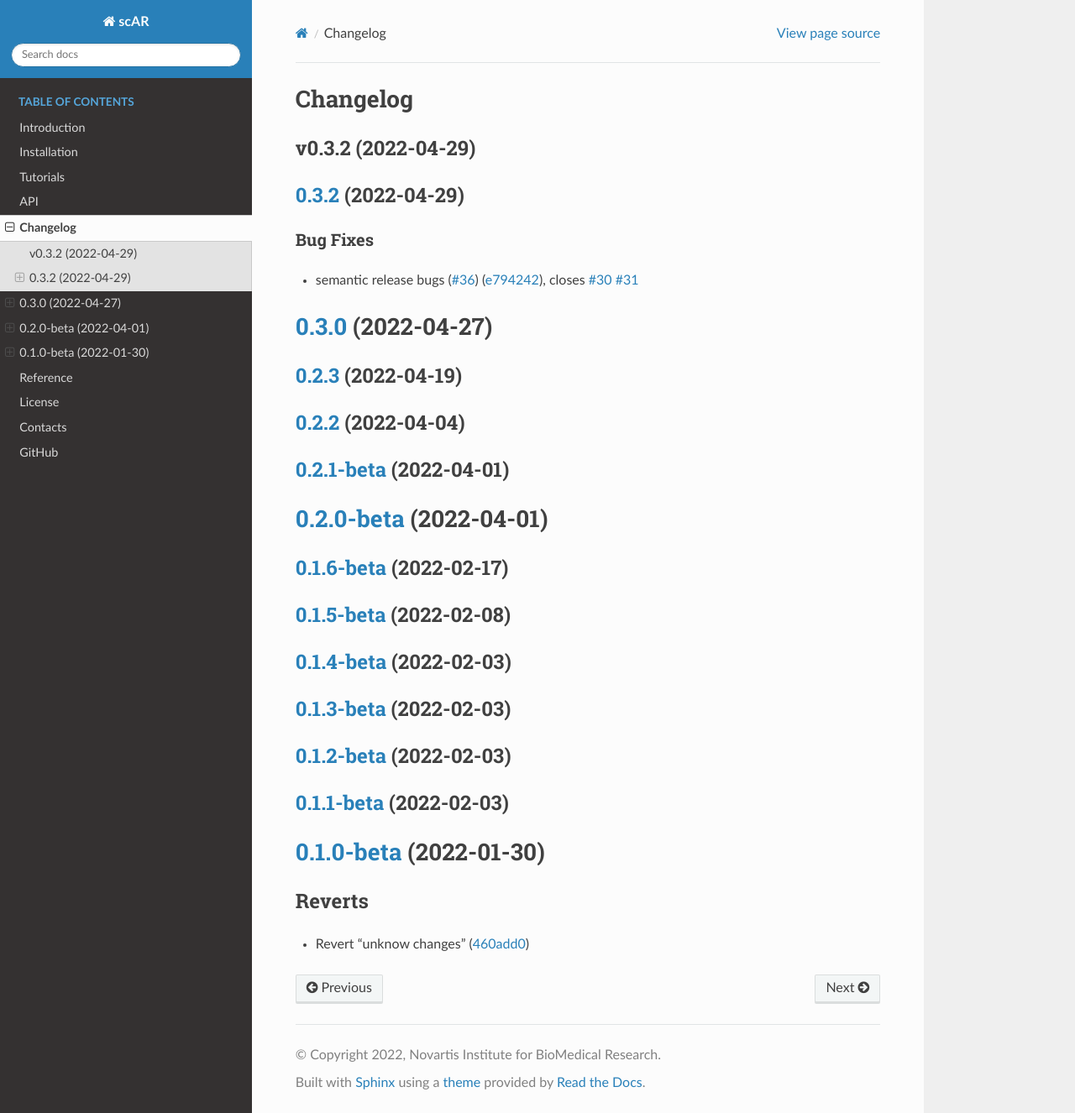
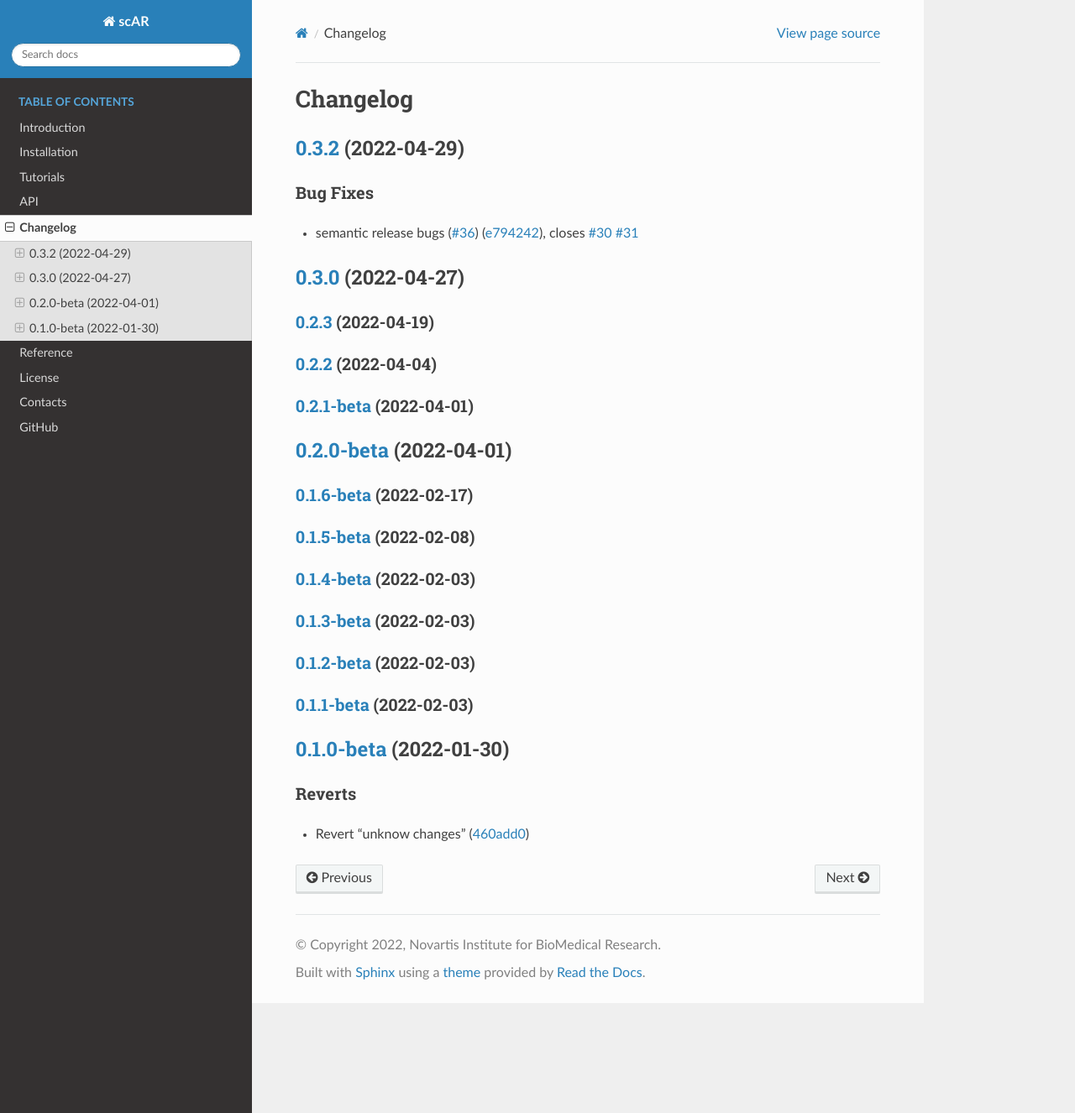
Before and after one commit to Novartis/scar, a Sphinx documentation site: the page built from docs/Release_notes.md, in a window 1280 px wide and 1326 px high. Shown: the whole window at 84% size. Built offline with Sphinx 7.4.7 and the Read the Docs theme 2.0.0, drawn with Linux system fonts in a browser that asks for light colours; pages that are not in the unit, such as notebooks, are missing from menus.

Commit message:
update Release_notes.md

```diff
--- a/docs/Release_notes.md
+++ b/docs/Release_notes.md
@@ -1,8 +1,6 @@
 # Changelog
 
 <!--next-version-placeholder-->
-
-## v0.3.2 (2022-04-29)
 
 
 ## [0.3.2](https://github.com/Novartis/scAR/compare/v0.3.0...v0.3.2) (2022-04-29)
@@ -14,51 +12,51 @@
 
 
 
-# [0.3.0](https://github.com/Novartis/scAR/compare/v0.2.3...v0.3.0) (2022-04-27)
+## [0.3.0](https://github.com/Novartis/scAR/compare/v0.2.3...v0.3.0) (2022-04-27)
 
 
 
-## [0.2.3](https://github.com/Novartis/scAR/compare/v0.2.2...v0.2.3) (2022-04-19)
+### [0.2.3](https://github.com/Novartis/scAR/compare/v0.2.2...v0.2.3) (2022-04-19)
 
 
 
-## [0.2.2](https://github.com/Novartis/scAR/compare/v0.2.1-beta...v0.2.2) (2022-04-04)
+### [0.2.2](https://github.com/Novartis/scAR/compare/v0.2.1-beta...v0.2.2) (2022-04-04)
 
 
 
-## [0.2.1-beta](https://github.com/Novartis/scAR/compare/v0.2.0-beta...v0.2.1-beta) (2022-04-01)
+### [0.2.1-beta](https://github.com/Novartis/scAR/compare/v0.2.0-beta...v0.2.1-beta) (2022-04-01)
 
 
 
-# [0.2.0-beta](https://github.com/Novartis/scAR/compare/v0.1.6-beta...v0.2.0-beta) (2022-04-01)
+## [0.2.0-beta](https://github.com/Novartis/scAR/compare/v0.1.6-beta...v0.2.0-beta) (2022-04-01)
 
 
 
-## [0.1.6-beta](https://github.com/Novartis/scAR/compare/v0.1.5-beta...v0.1.6-beta) (2022-02-17)
+### [0.1.6-beta](https://github.com/Novartis/scAR/compare/v0.1.5-beta...v0.1.6-beta) (2022-02-17)
 
 
 
-## [0.1.5-beta](https://github.com/Novartis/scAR/compare/v0.1.4-beta...v0.1.5-beta) (2022-02-08)
+### [0.1.5-beta](https://github.com/Novartis/scAR/compare/v0.1.4-beta...v0.1.5-beta) (2022-02-08)
 
 
 
-## [0.1.4-beta](https://github.com/Novartis/scAR/compare/v0.1.3-beta...v0.1.4-beta) (2022-02-03)
+### [0.1.4-beta](https://github.com/Novartis/scAR/compare/v0.1.3-beta...v0.1.4-beta) (2022-02-03)
 
 
 
-## [0.1.3-beta](https://github.com/Novartis/scAR/compare/v0.1.2-beta...v0.1.3-beta) (2022-02-03)
+### [0.1.3-beta](https://github.com/Novartis/scAR/compare/v0.1.2-beta...v0.1.3-beta) (2022-02-03)
 
 
 
-## [0.1.2-beta](https://github.com/Novartis/scAR/compare/v0.1.1-beta...v0.1.2-beta) (2022-02-03)
+### [0.1.2-beta](https://github.com/Novartis/scAR/compare/v0.1.1-beta...v0.1.2-beta) (2022-02-03)
 
 
 
-## [0.1.1-beta](https://github.com/Novartis/scAR/compare/v0.1.0-beta...v0.1.1-beta) (2022-02-03)
+### [0.1.1-beta](https://github.com/Novartis/scAR/compare/v0.1.0-beta...v0.1.1-beta) (2022-02-03)
 
 
 
-# [0.1.0-beta](https://github.com/Novartis/scAR/compare/460add0996eb49ec302fcde0e650f84df4f9e4c0...v0.1.0-beta) (2022-01-30)
+## [0.1.0-beta](https://github.com/Novartis/scAR/compare/460add0996eb49ec302fcde0e650f84df4f9e4c0...v0.1.0-beta) (2022-01-30)
 
 
 ### Reverts
```
